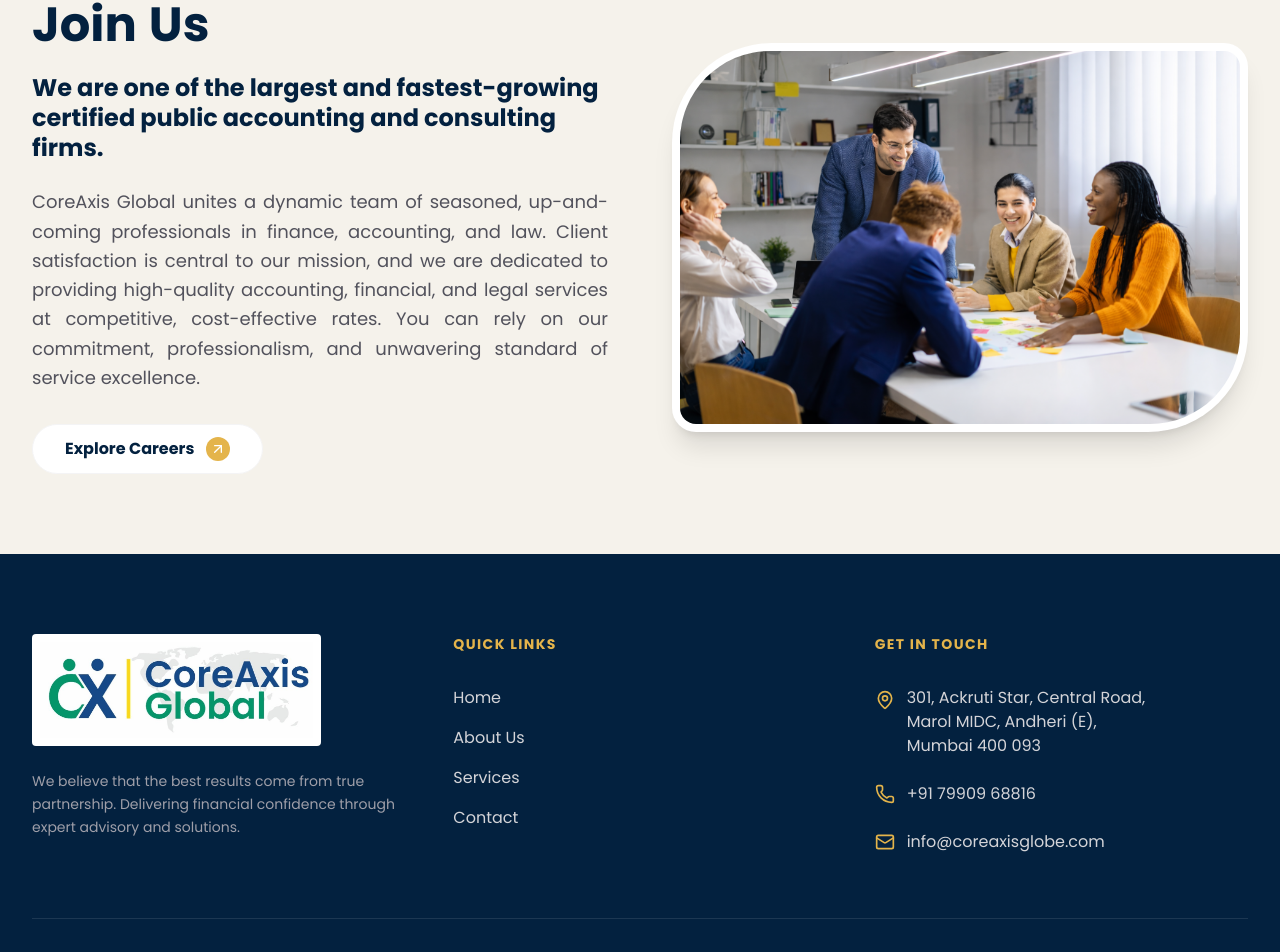
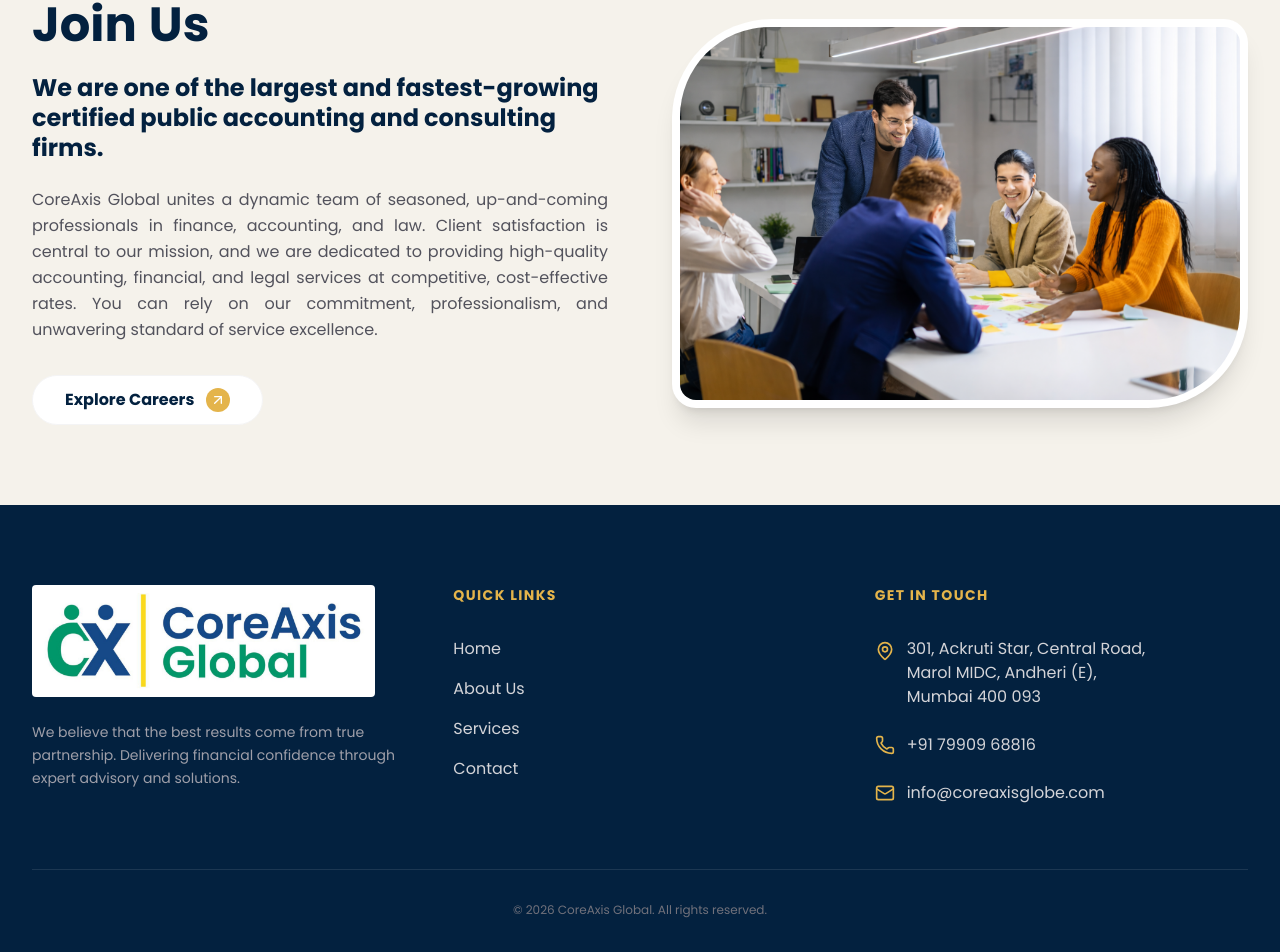
Before and after one commit to rupin-desai/som-demo, a Next.js app: page / in a window 1280 px wide. Shown: the part 5473-6425 px from the top of the page. Built offline with nearby package versions, Linux system fonts and the light colour scheme.

Commit message:
fix: update text size in CareersSection component for consistency

```diff
--- a/components/pages/HomePage/CareersSection.tsx
+++ b/components/pages/HomePage/CareersSection.tsx
@@ -48,7 +48,7 @@ export default function CareersSection() {
 
             <motion.p
               variants={fadeInUp}
-              className="text-zinc-600 text-justify mb-8 leading-relaxed text-base md:text-lg"
+              className="text-zinc-600 text-justify mb-8 leading-relaxed text-base md:text-md"
             >
               CoreAxis Global unites a dynamic team of seasoned, up-and-coming
               professionals in finance, accounting, and law. Client satisfaction
```
Also changed, not shown: public/logo.jpeg.
